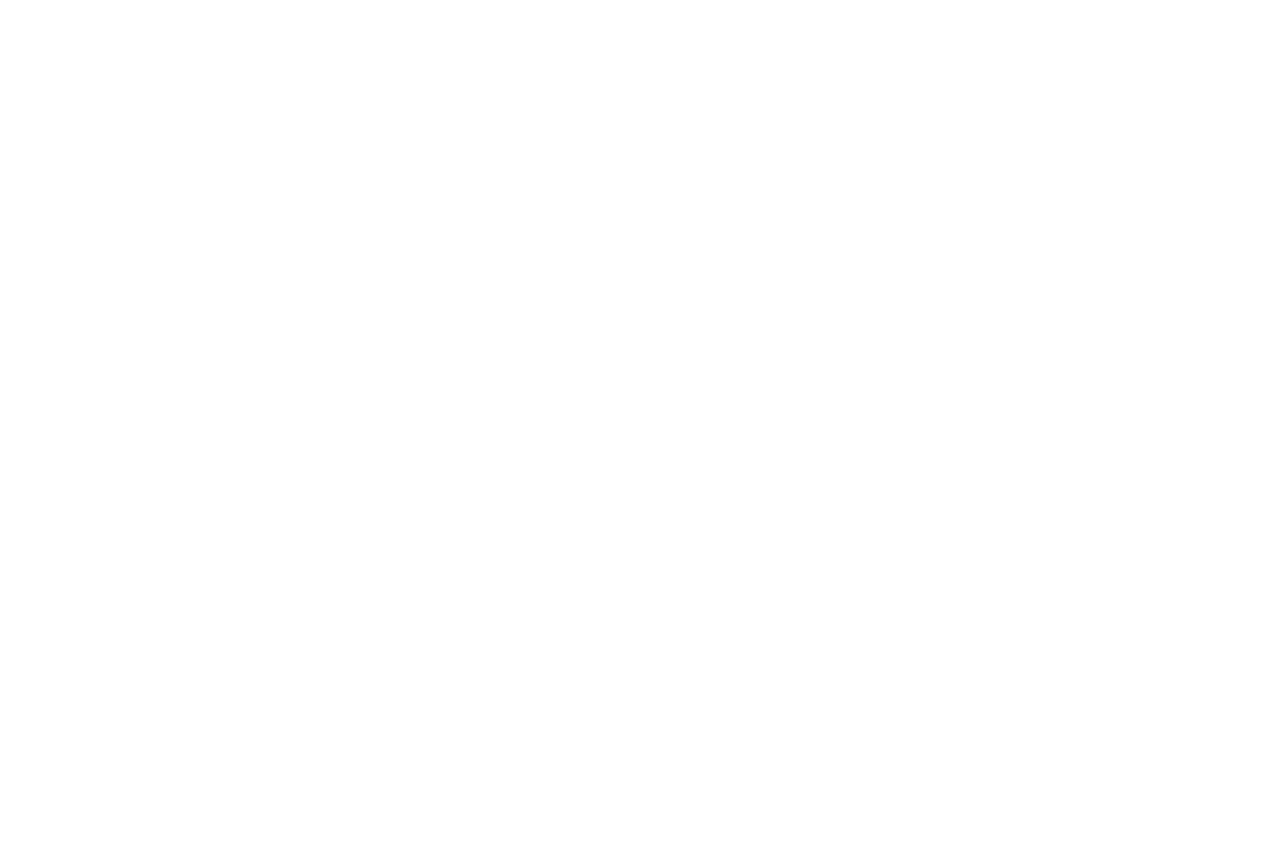
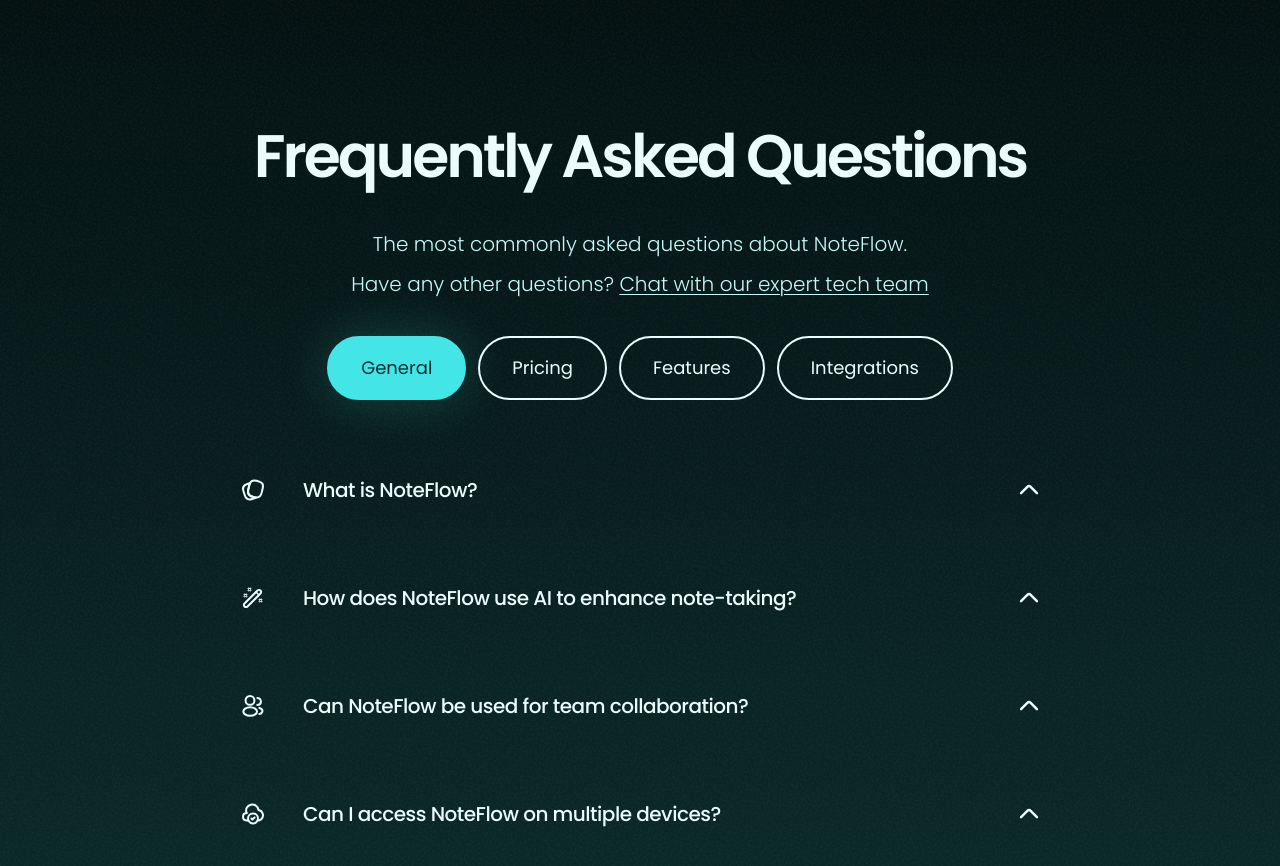
Before and after one commit to tanjimahmmed/noteflow-sass, a React (Vite) app: page / in a window 1280 px wide. Shown: the part 3400-4266 px from the top of the page. Before the commit the page ends 3392 px from the top, so only its background shows below. Built offline with nearby package versions, Linux system fonts and the light colour scheme.

Commit message:
add faq section

```diff
--- a/src/App.jsx
+++ b/src/App.jsx
@@ -1,3 +1,4 @@
+import FAQs from "./components/sections/FAQs/FAQs";
 import Features from "./components/sections/Features";
 import Header from "./components/sections/Header";
 import Hero from "./components/sections/Hero";
@@ -18,6 +19,7 @@
       <Main>
         <Logos/>
         <Features/>
+        <FAQs/>
       </Main>
     </Page>
   )
--- /dev/null
+++ b/src/components/sections/FAQs/FAQ.jsx
@@ -0,0 +1,33 @@
+import {motion} from 'motion/react';
+import CaretUp from '../../icons/CaretUp';
+
+const FAQ = ({question, activeQuestion, handleQuestionClick}) => {
+  const itemVarients = {
+    hidden: {opacity: 0, y: 20},
+    visible: {opacity: 1, y: 0}
+  }
+  return (
+    <motion.li variants={itemVarients} className='shrink-0 grow-0'>
+      <button className='flex w-full cursor-pointer items-center' onClick={() => handleQuestionClick(question.id)}>
+        <div className='border-primary-50 mr-6 rounded-xl p-3.5'>
+          <question.Icon width={2} className="stroke-primary-50" alt={question.alt}/>
+        </div>
+        <p className='text-primary-50 mr-auto pr-4 text-left text-xl/loose font-medium tracking-tight'>{question.question}</p>
+        <div className='flex h-12 w-12 shrink-0 items-center justify-center'>
+          <CaretUp className='stroke-primary-50' activeQuestion={activeQuestion === question.id} width={2.5} alt="Crate up icon"/>
+        </div>
+      </button>
+      <motion.p
+      className='text-primary-100 pt-0 pr-14 pl-20 text-lg/8 font-light'
+      initial={{opacity: 0, maxHeight: 0, visibility: 'hidden'}}
+      animate={activeQuestion === question.id ? {opacity: 1, maxHeight: '300px', visibility: 'visible', paddingTop: '1rem'}
+      : {}}
+      transition={{duration: 0.3, ease: 'easeIn'}}
+      layout>
+        {question.answer}
+      </motion.p>
+    </motion.li>
+  )
+}
+
+export default FAQ
--- /dev/null
+++ b/src/components/sections/FAQs/FAQList.jsx
@@ -0,0 +1,40 @@
+import {motion} from 'motion/react'
+import { useState } from 'react'
+import FAQ from './FAQ';
+
+const FAQList = ({category, questions, activeQuestion, handleQuestionClick}) => {
+    const [inView, setInView] = useState(false);
+    return (
+        <motion.ul
+        className='m-auto flex max-w-[51.625rem] flex-col gap-y-14'
+        initial="hidden"
+        animate={inView ? "visible" : "hidden"}
+        key={category}
+        layout
+        variants={{
+            hidden: {opacity: 0},
+            visible: {
+                transition: {
+                    staggerChildren: 0.25,
+                    ease: "easeIn"
+                }
+            }
+        }}
+        whileInView={{opacity: 1}}
+        onViewportEnter={() => setInView(true)}
+        onViewportLeave={()=> setInView(false)}
+        viewport={{once: false, amount: "100%"}}
+        >
+            {questions.map((question)=> (
+                <FAQ
+                    key={question.id}
+                    question={question}
+                    activeQuestion={activeQuestion}
+                    handleQuestionClick={handleQuestionClick}
+                />
+            ))}
+        </motion.ul>
+    )
+}
+
+export default FAQList
--- /dev/null
+++ b/src/components/sections/FAQs/FAQs.jsx
@@ -0,0 +1,40 @@
+import { useState } from 'react'
+import { frequentlyAskedQuestions } from '../../../utils/content';
+import FAQList from './FAQList';
+
+const FAQs = () => {
+    const [category, setCategory] = useState("General");
+    const [activeQuestion, setActiveQuestion] = useState(null);
+
+    const categoryObj = frequentlyAskedQuestions.filter((obj) => obj.category === category).at(0);
+    const questionsArr = categoryObj.questions;
+    const handleQuestionClick = (id) => id === activeQuestion ? setActiveQuestion(null) : setActiveQuestion(id);
+    const handleCategoryClick = (category) => {
+        setActiveQuestion(null);
+        setCategory(category)
+        console.log(category)
+    }
+    return (
+        <section className='bg-gradient-to-bottom justify-items-center'>
+            <div className='w-full max-w-[90rem] py-32'>
+                <h2 className='text-primary-50 mb-8 text-center text-6xl/18 font-semibold tracking-tighter'>Frequently Asked Questions</h2>
+                <div className='mb-8 text-xl/loose font-light'>
+                    <p className='text-primary-100 text-center'>The most commonly asked questions about NoteFlow. <br /> Have any other questions? <a href="#" className='underline decoration-1 underline-offset-3'>Chat with our expert tech team</a> </p>
+                </div>
+                <ul className='mb-16 flex flex-wrap justify-center gap-x-3 gap-y-4'>
+                    {frequentlyAskedQuestions.map((obj) => (
+                        <li key={obj.id}>
+                            <button onClick={()=> handleCategoryClick(obj.category)}
+                            className={`border-primary-50 text-primary-50 transition-properties cursor-pointer rounded-full border-2 px-8 py-3.5 text-lg/8 ${obj.category === category && "bg-primary-500 text-primary-1300 border-primary-500 primary-glow"} ${obj.category !== category && "hover:bg-primary-50 hover:text-primary-1300"}`}>
+                                {obj.category}
+                            </button>
+                        </li>
+                    ))}
+                </ul>
+                <FAQList category={category} questions={questionsArr} activeQuestion={activeQuestion} handleQuestionClick={handleQuestionClick} />
+            </div>
+        </section>
+    )
+}
+
+export default FAQs
```
